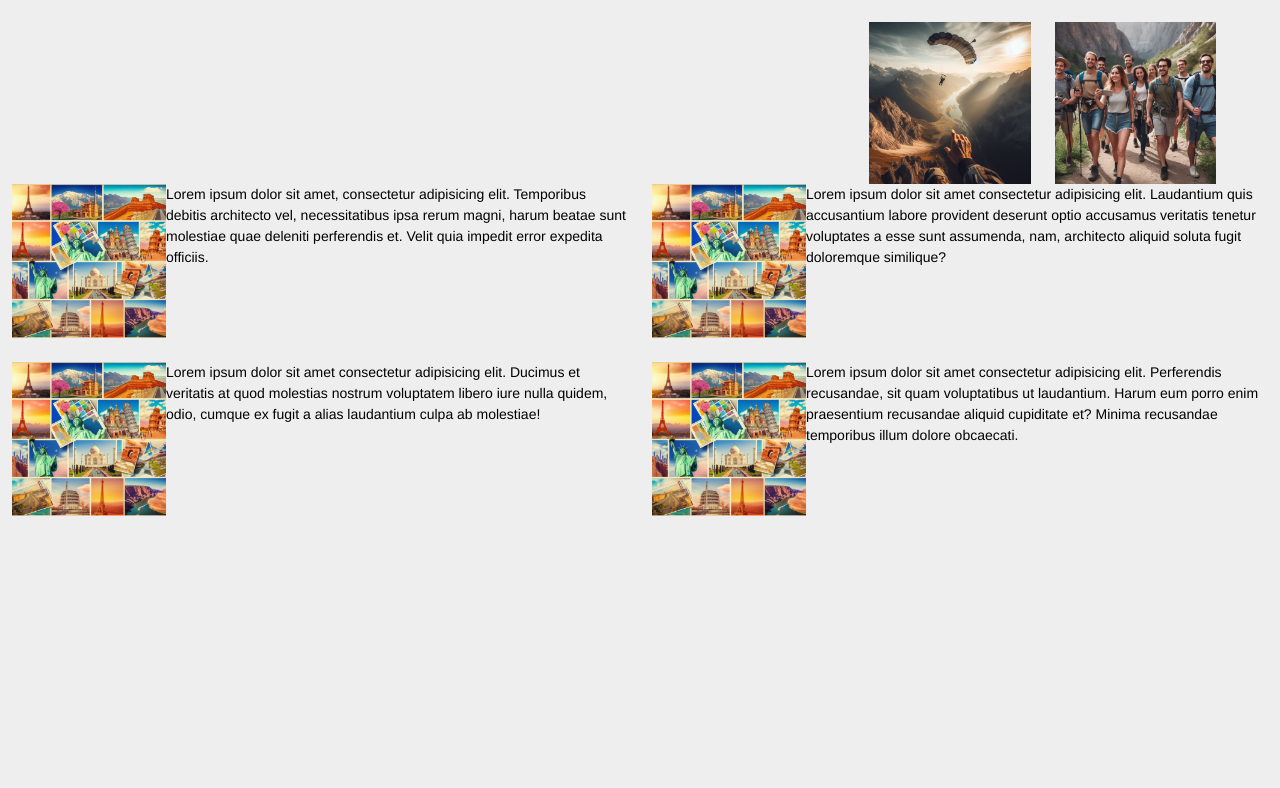
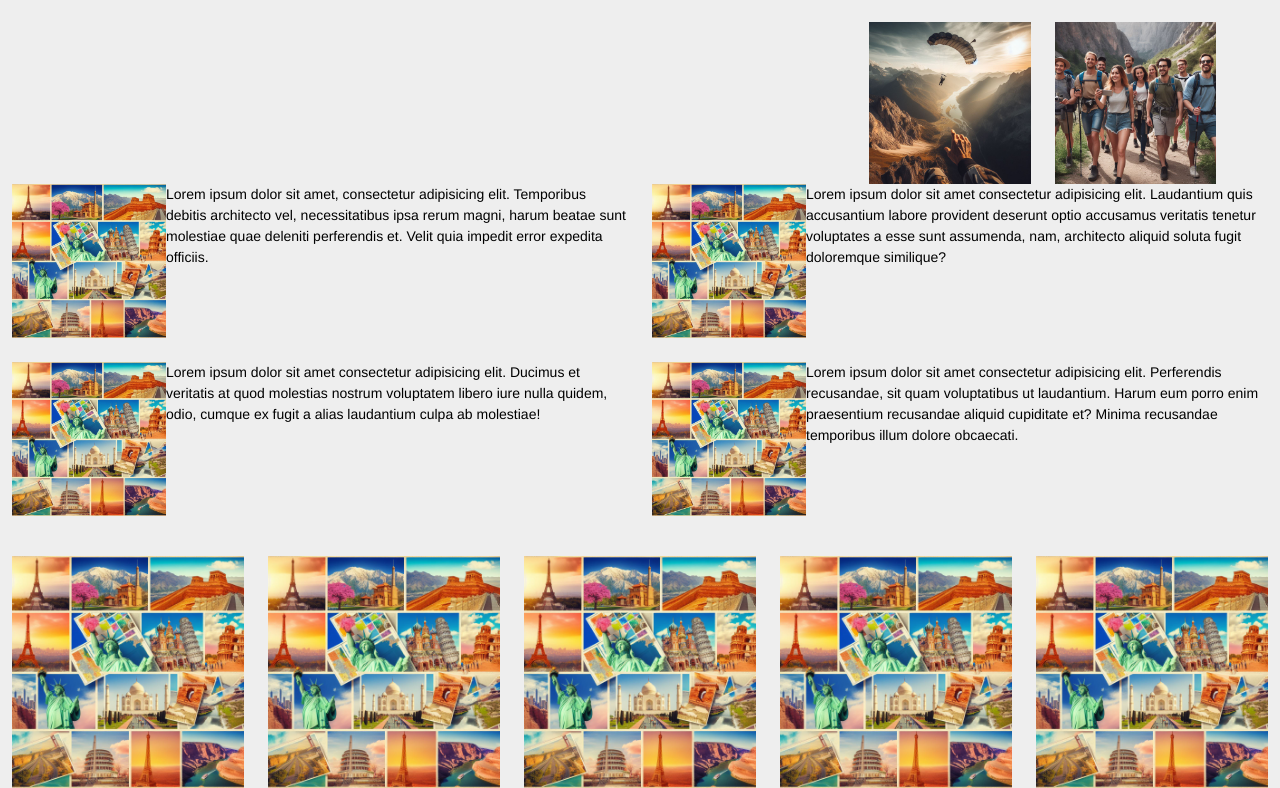
Before and after one commit to md-azmi-siddique/WonderWoman, a React (Create React App) app: page / in a window 1280 px wide. Shown: the part 2957-3745 px from the top of the page. Before the commit the page ends 3473 px from the top, so only its background shows below. Built offline with nearby package versions, Linux system fonts and the light colour scheme.

Commit message:
social links added

```diff
--- a/src/App.js
+++ b/src/App.js
@@ -12,6 +12,7 @@ import KeepThingsFlexible from './Components/KeepThingsFlexible/KeepThingsFlexib
 import Testimonial from './Components/Testimonial/Testimonial';
 import TourBooking from './Components/TourBooking/TourBooking';
 import TravelGuide from './Components/TravelGuide/TravelGuide';
+import SocialLinks from './Components/SocialLinks/SocialLinks';
 
 
 function App() {
@@ -33,6 +34,7 @@ function App() {
               <Testimonial></Testimonial>
               <TourBooking></TourBooking>
               <TravelGuide></TravelGuide>
+              <SocialLinks></SocialLinks>
             </>
           }
         />
--- /dev/null
+++ b/src/Components/SocialLinks/SocialLinks.js
@@ -0,0 +1,29 @@
+import React from 'react';
+import img1 from '../../Assets/FeaturedTour/img1.jpg'
+
+const SocialLinks = () => {
+    return (
+        <div className='container mx-auto mt-10'>
+            <div className='grid grid-cols-5 gap-4'>
+                <div>
+                    <img src={img1} alt="" />
+                </div>
+                <div>
+                    <img src={img1} alt="" />
+                </div>
+                <div>
+                    <img src={img1} alt="" />
+                </div>
+                <div>
+                    <img src={img1} alt="" />
+                </div>
+                <div>
+                    <img src={img1} alt="" />
+                </div>
+
+            </div>
+        </div>
+    );
+};
+
+export default SocialLinks;
```
Also changed, not shown: src/Components/SocialLinks/SocialLinks.css (added).
